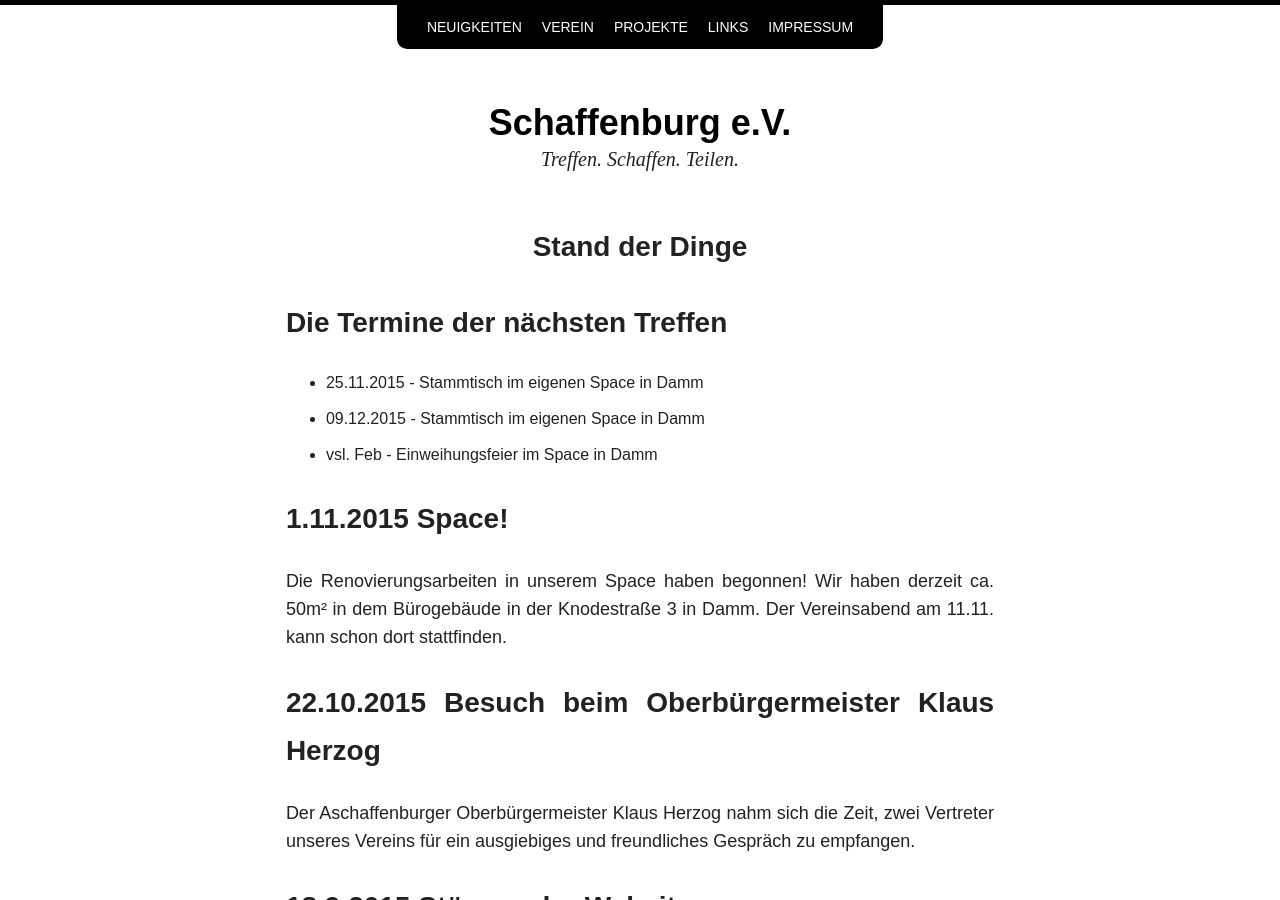
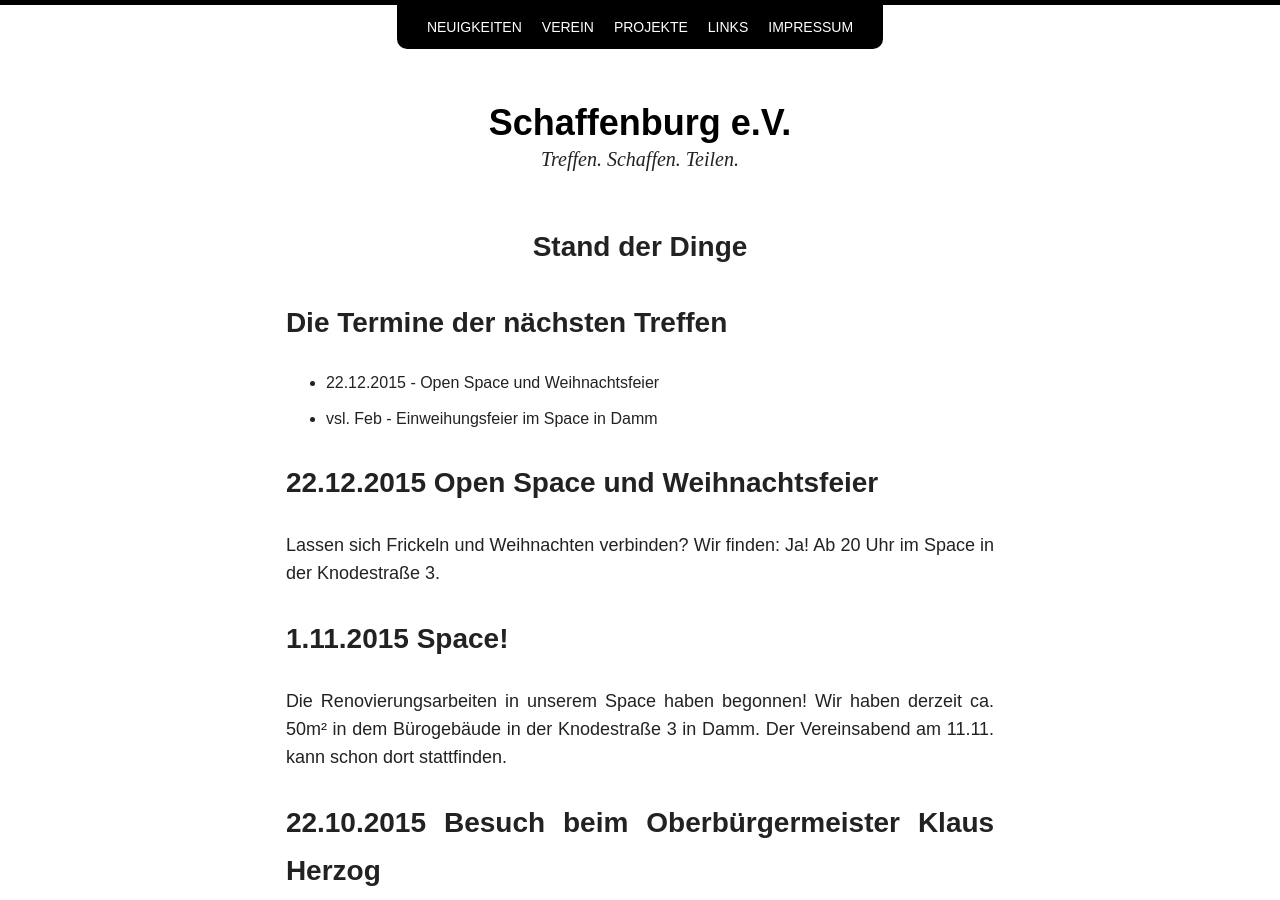
Before and after one commit to Schaffenburg/schaffenburg.github.io, a Jekyll site: the page built from neues/index.md, in a window 1280 px wide and 900 px high. Built offline with Jekyll 4.4.1, drawn with Linux system fonts in a browser that asks for light colours; nearby versions of some CDN libraries.

Commit message:
Update index.md

```diff
--- a/neues/index.md
+++ b/neues/index.md
@@ -10,9 +10,13 @@ modified: 2014-08-08T19:44:38.564948-04:00
 
 ### Die Termine der nächsten Treffen
 
-* 25.11.2015 - Stammtisch im eigenen Space in Damm
-* 09.12.2015 - Stammtisch im eigenen Space in Damm
+
+* 22.12.2015 - Open Space und Weihnachtsfeier
 * vsl. Feb - Einweihungsfeier im Space in Damm
+
+### 22.12.2015 Open Space und Weihnachtsfeier
+Lassen sich Frickeln und Weihnachten verbinden? Wir finden: Ja! Ab 20 Uhr im Space in der Knodestraße 3.
+
 
 ### 1.11.2015 Space!
 Die Renovierungsarbeiten in unserem Space haben begonnen! Wir haben derzeit ca. 50m² in dem Bürogebäude in der Knodestraße 3 in Damm. Der Vereinsabend am 11.11. kann schon dort stattfinden.
```
